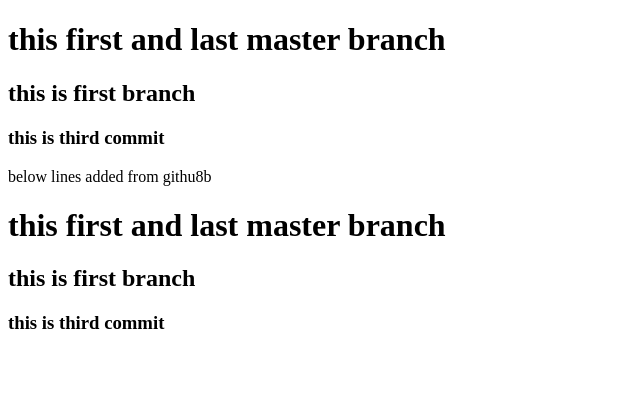
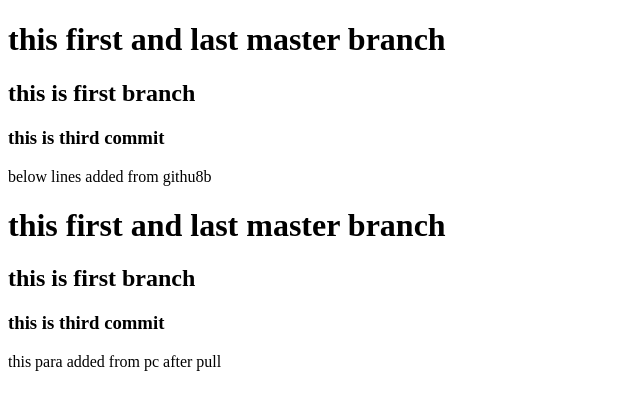
Before and after one commit to wajidalilandar/17june, a plain HTML site: page index.html in a window 1280 px wide. Shown: the whole page, without its empty margins (0-640 px from the left). Drawn offline with Linux system fonts and the light colour scheme.

Commit message:
new commit

```diff
--- a/index.html
+++ b/index.html
@@ -16,5 +16,8 @@
         <h1> this first and last master branch</h1>
     <h2> this is first branch</h2>
     <h3>this is third commit</h3>
+
+
+    <p>this para added from pc after pull</p>
 </body>
 </html>
```
